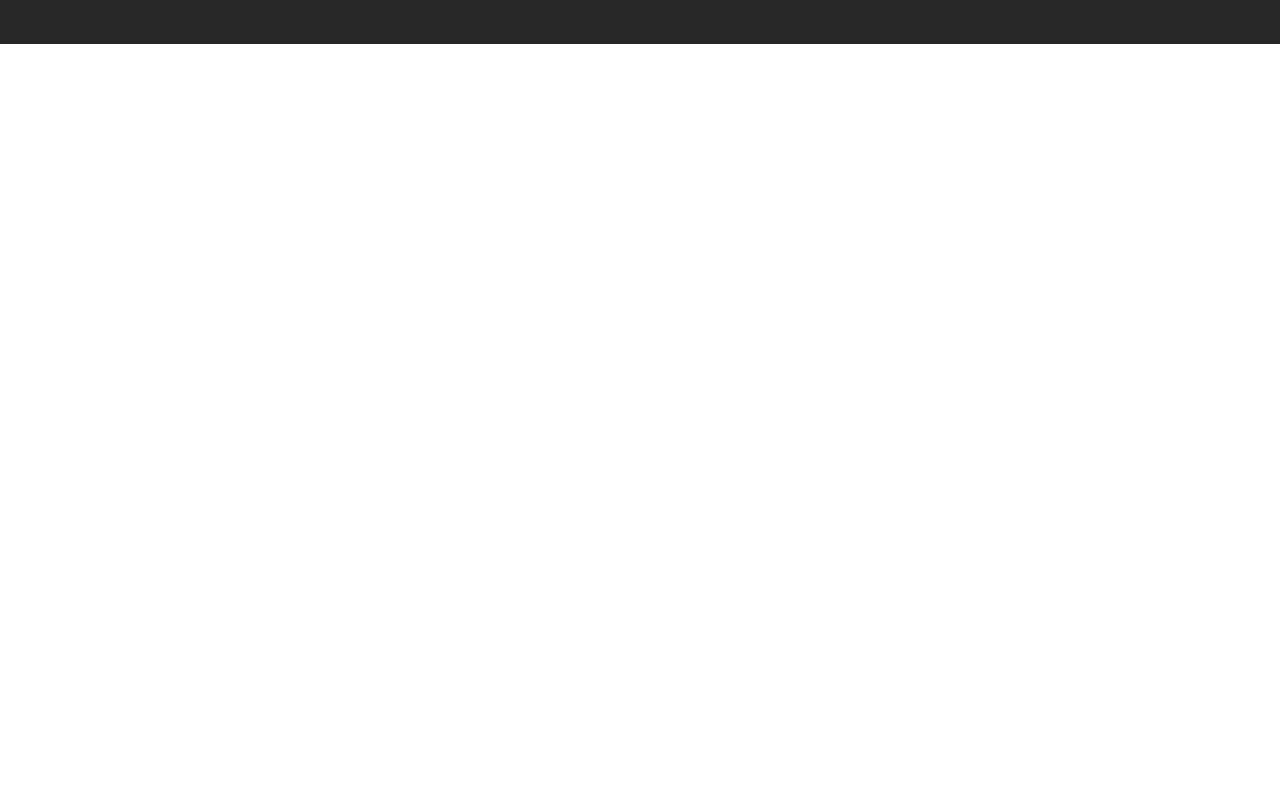
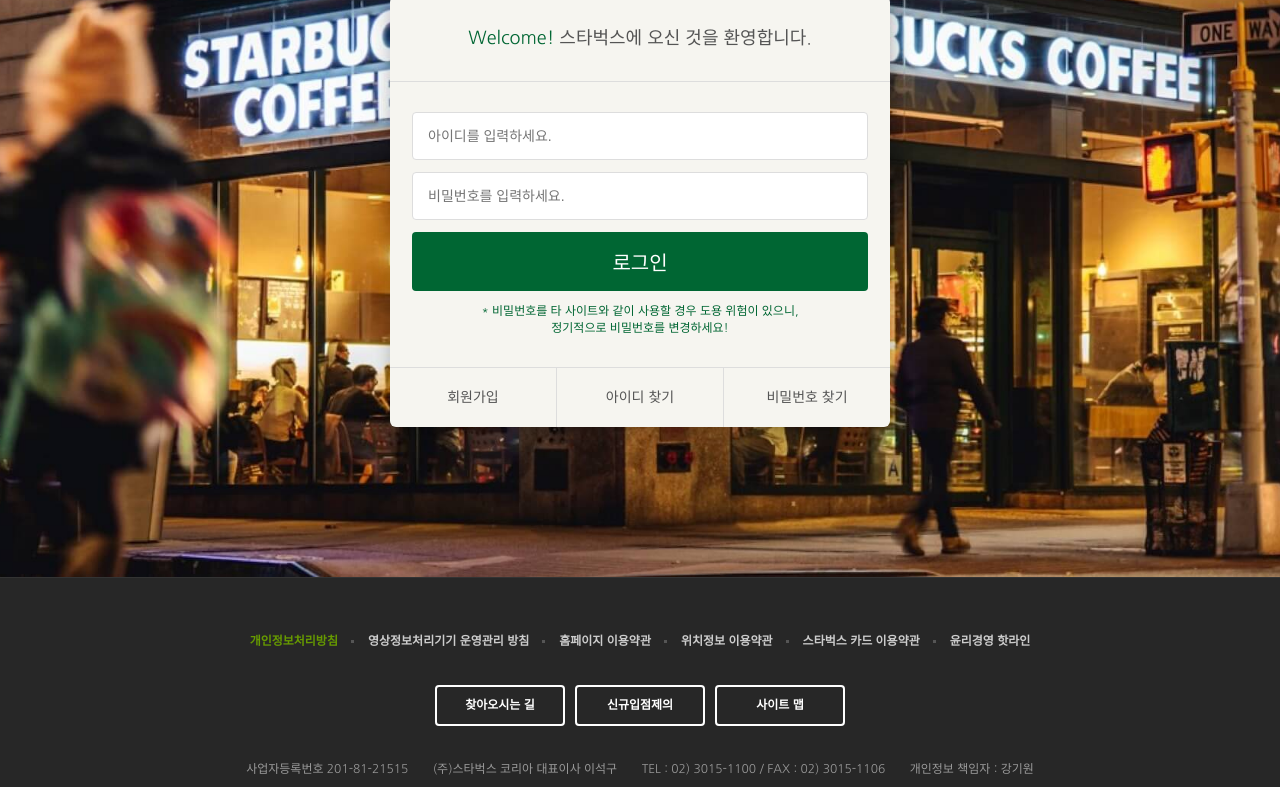
Before and after one commit to popmin9179/starbucks, a plain HTML site: page signin/index.html in a window 1280 px wide. Shown: the part 290-1077 px from the top of the page. Before the commit the page ends 800 px from the top, so only its background shows below. Drawn offline with nearby package versions, Linux system fonts and the light colour scheme; files that its build step writes are made by us from their sources.

Commit message:
로그인 페이지 완성

```diff
--- /dev/null
+++ b/css/signin.css
@@ -0,0 +1,89 @@
+.signin {
+	margin-top: 120px;
+	padding: 100px 0 150px;
+	background-image: url('../images/signin_bg.jpg');
+	background-repeat: no-repeat;
+	background-position: center;
+	background-attachment: fixed;
+	background-size: cover;
+}
+
+.signin h1 {
+	color: #fff;
+	font-size: 30px;
+	font-weight: 700;
+	text-align: center;
+	margin-bottom: 24px;
+}
+
+.signin__card {
+	width: 500px;
+	margin: 0 auto;
+	border-radius: 6px;
+	background-color: #F6F5F0;
+	box-shadow: 2px 2px 20px rgba(0, 0, 0, .3);
+	color: #555;
+}
+
+.signin__card h2 {
+	padding: 30px;
+	font-size: 18px;
+	text-align: center;
+	border-bottom: 1px solid #ddd;
+}
+
+.signin__card h2 strong {
+	font-size: 700;
+	color: #006633
+}
+.signin__card form {
+	padding: 30px 22px;
+}
+
+.signin__card form input {
+	width: 100%;
+	margin-bottom: 12px;
+	padding: 15px;
+	border: 1px solid #ddd;
+	border-radius: 4px;
+	outline: none;
+	box-sizing: border-box;
+	font-size: 14px;
+}
+
+.signin__card form [type="submit"] {
+	background-color: #006633;
+	border: none;
+	color: #fff;
+	font-size: 20px;
+	cursor: pointer;
+}
+
+.signin__card form p {
+	font-size: 12px;
+	color: #006633;
+	text-align: center;
+}
+
+.signin__card .actions {
+	display: flex;
+	border-top: 1px solid #ddd;
+}
+
+.signin__card .actions a{
+	flex-grow: 1;
+	flex-basis: 0;
+	text-align: center;
+	padding: 20px;
+	color: #555;
+	font-size: 14px;
+	border-right: 1px solid #ddd;
+}
+
+.signin__card .actions a:last-child {
+	border-right: none;
+}
+
+.signin__card .actions a:hover {
+	text-decoration: underline;
+}
--- a/signin/index.html
+++ b/signin/index.html
@@ -27,7 +27,8 @@
 	<link rel="preconnect" href="https://fonts.gstatic.com" crossorigin>
 	<link href="https://fonts.googleapis.com/css2?family=Nanum+Gothic:wght@400;700&display=swap" rel="stylesheet">
 	<link rel="stylesheet" href="https://fonts.googleapis.com/icon?family=Material+Icons" />
-	<link rel="stylesheet" href="./css/common.css">
+	<link rel="stylesheet" href="../css/common.css">
+	<link rel="stylesheet" href="../css/signin.css">
 
 	<script defer src="../js/common.js"></script>
 </head>
@@ -362,8 +363,26 @@
 	</header>
 
 	<section class="signin">
-
-
+		<h1>로그인</h1>
+		<div class="signin__card">
+			<h2>
+				<strong>Welcome!</strong> 스타벅스에 오신 것을 환영합니다.
+			</h2>
+			<form>
+				<input type="text" placeholder="아이디를 입력하세요.">
+				<input type="password" placeholder="비밀번호를 입력하세요.">
+				<input type="submit" value="로그인">
+				<p>
+					* 비밀번호를 타 사이트와 같이 사용할 경우 도용 위험이 있으니,<br>
+					정기적으로 비밀번호를 변경하세요!
+				</p>
+			</form>
+			<div class="actions">
+				<a href="javascript:void(0)">회원가입</a>
+				<a href="javascript:void(0)">아이디 찾기</a>
+				<a href="javascript:void(0)">비밀번호 찾기</a>
+			</div>
+		</div>
 	</section>
 
 	<!-- FOOTER -->
```
